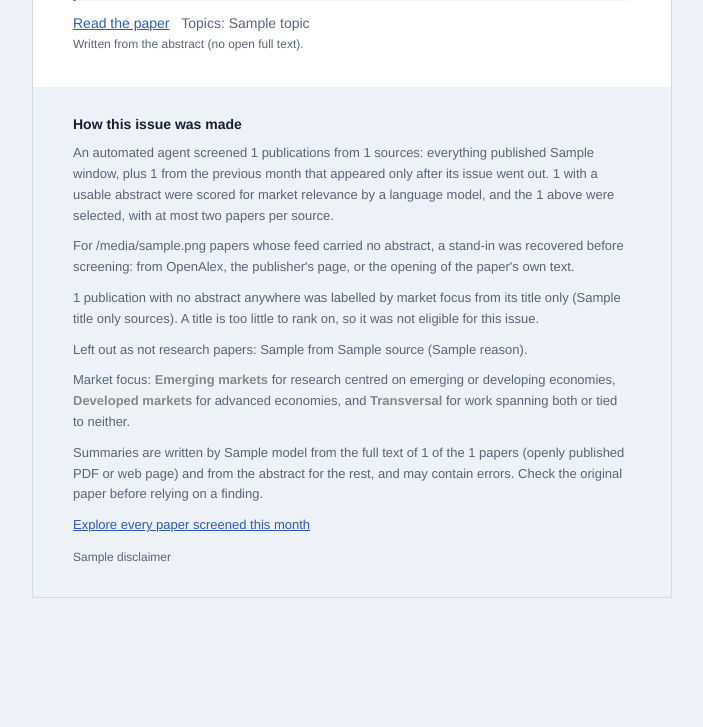
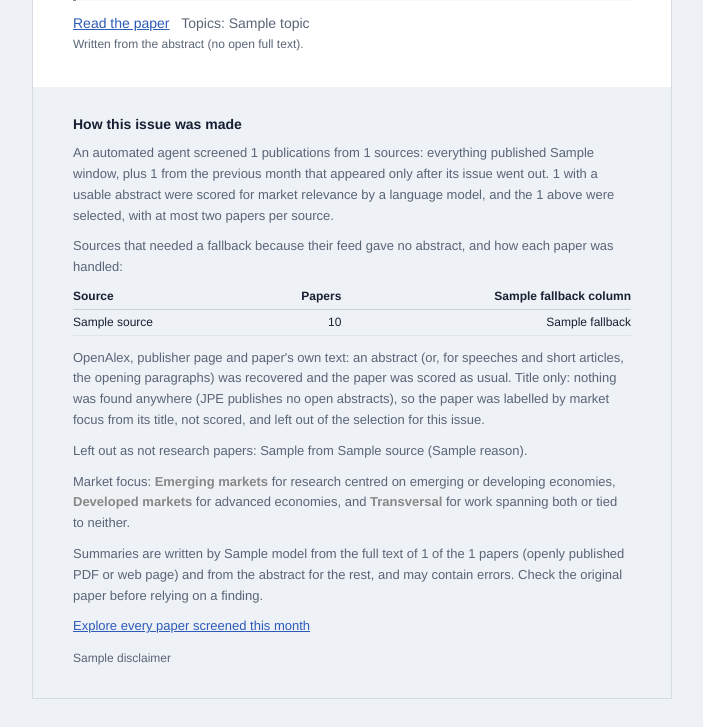
Before and after one commit to tsaichingjou/research-roundup, a Python web app: template templates/newsletter.html.j2 in a window 1280 px wide. Shown: the part 786-1513 px from the top of the page, without its empty margins (288-991 px from the left). Before the commit the page ends 1384 px from the top, so only its background shows below. Run offline with Jinja, Linux system fonts and the light colour scheme; the template is opened without the code that fills it: most values are stand-ins (such as "Sample title", 1, 10 or a date in 2020).

Commit message:
Document fallbacks by source: README table and a per-issue table in each newsletter
Co-Authored-By: Claude Opus 5.5 <noreply@anthropic.com>
Claude-Session: https://claude.ai/code/session_01Fzq6sWcoFbzf7CPkSNKDi6

```diff
--- a/templates/newsletter.html.j2
+++ b/templates/newsletter.html.j2
@@ -125,10 +125,28 @@
   <tr><td class="px" bgcolor="{{ mist }}" style="padding:26px 40px 30px 40px; background:{{ mist }}; font-family:{{ sans }}; font-size:13px; line-height:1.6; color:{{ muted }};">
     <p style="margin:0 0 8px 0; font-size:14px; font-weight:bold; color:{{ ink }};">How this issue was made</p>
     <p style="margin:0 0 10px 0;">An automated agent screened {{ issue.stats.n_candidates }} publications from {{ n_sources }} sources: everything published {{ window }}{% if n_late %}, plus {{ n_late }} from the previous month that appeared only after its issue went out{% endif %}. {{ issue.stats.n_scored }} with a usable abstract were scored for market relevance by a language model, and the {{ entries|length }} above were selected, with at most two papers per source.</p>
-    {% if recovered %}
+    {% if recovered and not fallbacks %}
     <p style="margin:0 0 10px 0;">For {{ recovered }} papers whose feed carried no abstract, a stand-in was recovered before screening: from OpenAlex, the publisher's page, or the opening of the paper's own text.</p>
     {% endif %}
-    {% if n_title_only %}
+    {% if fallbacks %}
+    <p style="margin:0 0 6px 0;">Sources that needed a fallback because their feed gave no abstract, and how each paper was handled:</p>
+    <table role="presentation" cellpadding="0" cellspacing="0" border="0" width="100%" style="border-collapse:collapse; margin:0 0 12px 0; font-size:12px; line-height:1.4; color:{{ ink }};">
+      <tr>
+        <td style="padding:4px 6px 4px 0; border-bottom:1px solid #c9d1da; font-weight:bold;">Source</td>
+        <td align="right" style="padding:4px 6px; border-bottom:1px solid #c9d1da; font-weight:bold;">Papers</td>
+        {% for key, name in fallback_columns %}<td align="right" style="padding:4px 0 4px 6px; border-bottom:1px solid #c9d1da; font-weight:bold;">{{ name }}</td>{% endfor %}
+      </tr>
+      {% for r in fallbacks %}
+      <tr>
+        <td style="padding:4px 6px 4px 0; border-bottom:1px solid #e1e6ec;">{{ r.source }}</td>
+        <td align="right" style="padding:4px 6px; border-bottom:1px solid #e1e6ec;">{{ r.total }}</td>
+        {% for key, name in fallback_columns %}<td align="right" style="padding:4px 0 4px 6px; border-bottom:1px solid #e1e6ec;">{{ r[key] or "–" }}</td>{% endfor %}
+      </tr>
+      {% endfor %}
+    </table>
+    <p style="margin:0 0 10px 0;">OpenAlex, publisher page and paper's own text: an abstract (or, for speeches and short articles, the opening paragraphs) was recovered and the paper was scored as usual. Title only: nothing was found anywhere (JPE publishes no open abstracts), so the paper was labelled by market focus from its title, not scored, and left out of the selection for this issue.</p>
+    {% endif %}
+    {% if n_title_only and not fallbacks %}
     <p style="margin:0 0 10px 0;">{{ n_title_only }} publication{{ " with no abstract anywhere was" if n_title_only == 1 else "s with no abstract anywhere were" }} labelled by market focus from {{ "its title" if n_title_only == 1 else "their titles" }} only{% if title_only_sources %} ({{ title_only_sources }}){% endif %}. A title is too little to rank on, so {{ "it was" if n_title_only == 1 else "they were" }} not eligible for this issue.</p>
     {% endif %}
     {% if excluded %}
```
Also changed, not shown: main.py (+8 -0 lines), src/site.py (+40 -0 lines), tests/test_site.py (+1 -1 lines), README.md.
